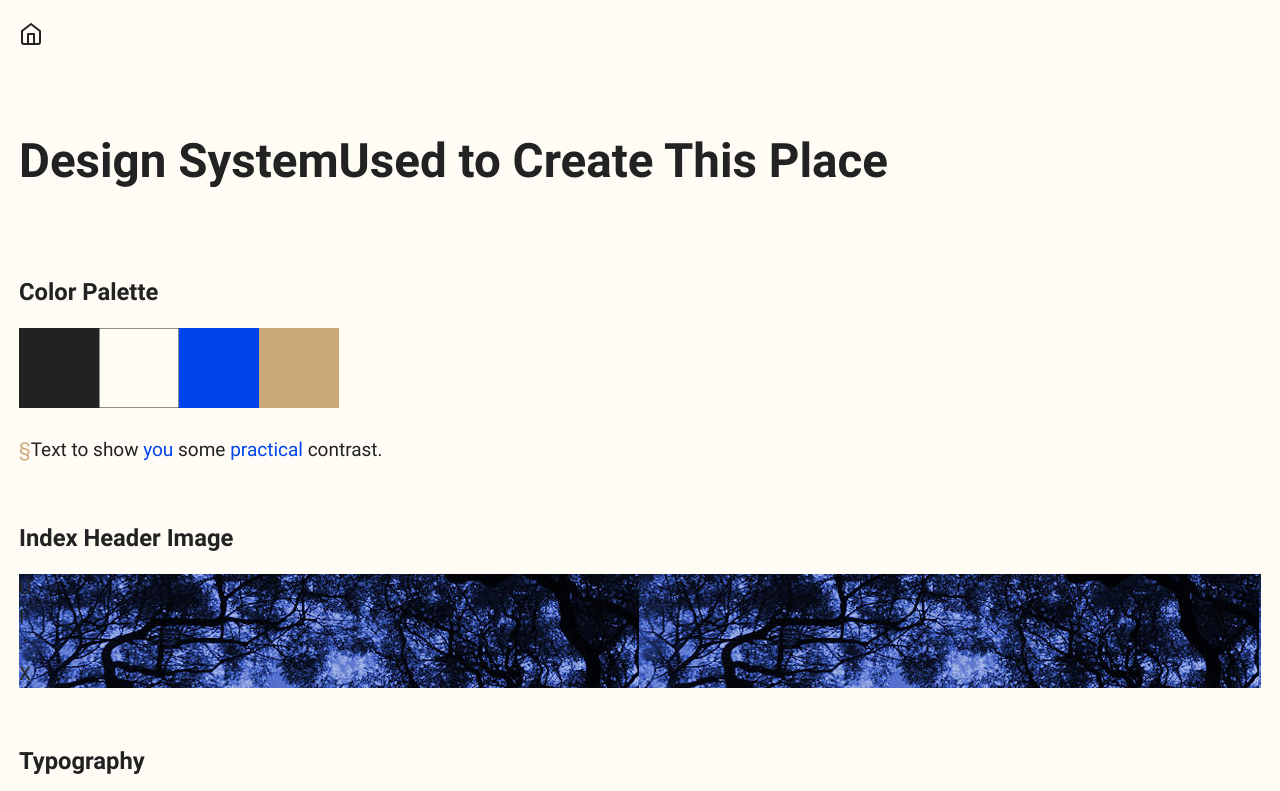
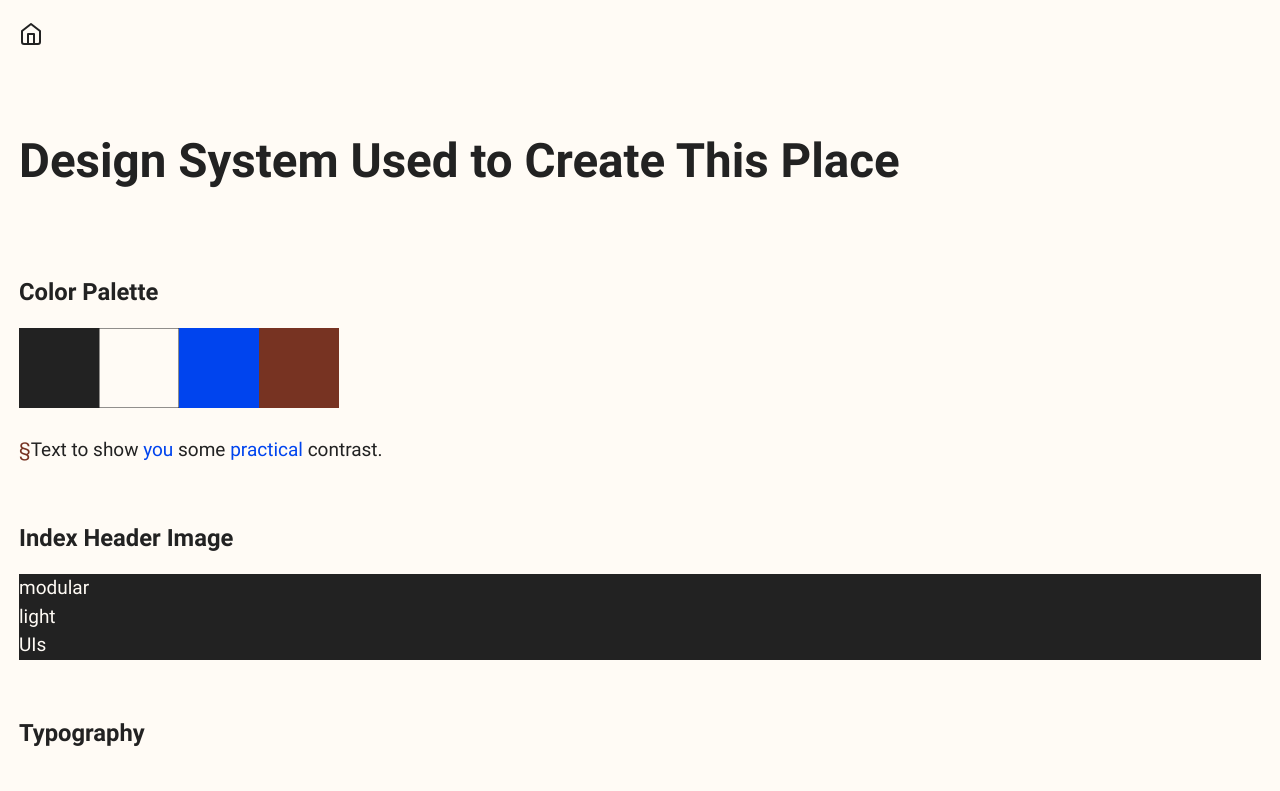
Before and after one commit to bart747/platforma, a Next.js app: page /designsystem in a window 1280 px wide. Shown: the top 791 px of the page. Built offline with nearby package versions, Linux system fonts and the light colour scheme.

Commit message:
minor redesign: buttons, colors, images...

```diff
--- a/components/headerImage.tsx
+++ b/components/headerImage.tsx
@@ -1,13 +1,13 @@
 function HeaderImage() {
   return (
     <header>
-      <div className="bg-image-trees bg-cover rounded-full w-64 h-64 mx-auto">
-        <div className="bg-blue-800 opacity-80 rounded-full w-64 h-64">
-          <div className="font-mono text-white text-center text-2xl
-                          m-0 py-24 leading-5">
-            <div className="">U</div><div className="">I</div>
-            <div className="">∴</div>
-            <div className="">X</div>
+      <div className="bg-cover bg-ink-black rounded-md w-64 h-64 mx-auto">
+        <div className="">
+          <div className="font-mono text-brand-ivory text-center text-xl
+                          m-0 py-24 leading-6">
+            <div className="">modular</div><div className=""></div>
+            <div className="">light</div>
+            <div className="">UIs</div>
           </div>
         </div>
       </div>
--- a/pages/designsystem.tsx
+++ b/pages/designsystem.tsx
@@ -46,12 +46,6 @@ let b = 8
 </code></pre>
 `
 
-  const snippetFormatted = snippet
-    .replace(/[{}();]/g, "<span style='color:#665'>$&</span>")
-    .replace(/return|const|let|=>/g, "<span style='color:#832'>$&</span>")
-    .replace(/(\/\/)[\s\S].*/g, "<span style='color:#665'>$&</span>")
-
-
   return (
     <div>
       <Head>
@@ -63,8 +57,7 @@ let b = 8
         <Navigation />
         <main className="max-w-xl mx-auto">
           <h1 className="text-center">
-            Design System
-            <span className="text-gray-600">
+            Design System <span className="text-gray-500">
               Used to Create This Place
             </span>
           </h1>
@@ -74,29 +67,29 @@ let b = 8
               Color Palette
             </h3>
             <div className="m-auto text-center">
-              <svg className="fill-ink-black inline-block m-1"
+              <svg className="fill-ink-black inline-block m-2"
                 width="80" height="80">
                 <rect width="80" height="80"/>
               </svg>
 
-              <svg className="fill-brand-ivory inline-block m-1"
+              <svg className="fill-brand-ivory inline-block m-2"
                 width="80" height="80">
                 <rect width="80" height="80"
                       stroke="currentColor" stroke-width="1"/>
               </svg>
 
-              <svg className="fill-brand-blue inline-block m-1"
+              <svg className="fill-brand-blue inline-block m-2"
                 width="80" height="80">
                 <rect width="80" height="80"/>
               </svg>
-              <svg className="fill-brand-sand inline-block m-1"
+              <svg className="fill-brand-maroon inline-block m-2"
                 width="80" height="80">
                 <rect width="80" height="80"/>
               </svg>
             </div>
             <br />
             <p className="text-center">
-              <span className="text-center text-brand-sand font-bold">§</span>
+              <span className="text-center text-brand-maroon font-bold">§</span>
               Text to show
               <span className="text-brand-blue"> you </span>
               some
--- a/styles/primer.css
+++ b/styles/primer.css
@@ -39,46 +39,50 @@
 
 :root {
   --ivory: #fffbf5;
-  --ink-black: #222;
+  --black: #222;
   --blue: #04e;
-  --sand: #ca7;
+  --maroon: #732;
   --gray: #999;
 }
 
 .text-brand-blue {
-  color: #04e;
+  color: var(--blue);
 }
 
 .fill-brand-blue {
-  fill: #04e;
+  fill: var(--blue);
 }
 
-.text-brand-sand {
-  color: #ca7;
+.text-brand-maroon {
+  color: var(--maroon);
 }
 
-.fill-brand-sand {
-  fill: #ca7;
+.fill-brand-maroon{
+  fill: var(--maroon);
 }
 
 .text-brand-ivory {
-  color: #fffbf5;
+  color: var(--ivory);
 }
 
 .fill-brand-ivory {;
-  fill: #fffbf5;
+  fill: var(--ivory);
 }
 
 .text-ink-black {
-  color: #222;
+  color: var(--black);
 }
 
 .fill-ink-black {
-  fill: #222;
+  fill: var(--black);
+}
+
+.bg-ink-black {
+  background-color: var(--black);
 }
 
 html {
-  color: var(--ink-black);
+  color: var(--black);
   font-family: "Roboto", sans-serif;
   font-size: 19px;
   line-height: 1.5;
@@ -158,12 +162,14 @@ a:hover {
 }
 
 button {
-  background-color: var(--sand);
   padding: 1rem 1rem;
-  border-radius: 4px;
+  border: 1px solid black;
+  border-radius: 0.375rem;
+  box-shadow: 0 2px 2px #999;
 }
 
-button:hover {
+button:hover,
+button:active {
   color: var(--blue);
 }
 
--- a/util/codeHighlight.ts
+++ b/util/codeHighlight.ts
@@ -1,9 +1,16 @@
 function highlightCode(snippet: string): string {
+
+  const dimColor: string = 'text-gray-500'
+  const highlightColor: string = 'text-brand-maroon'
+
   return(
     snippet
-      .replace(/[{}();]/g, "<span style='color:#665'>$&</span>")
-      .replace(/return|const|let|=>/g, "<span style='color:#832'>$&</span>")
-      .replace(/(\/\/)[\s\S].*/g, "<span style='color:#665'>$&</span>")
+      .replace(/[{}();]/g,
+               `<span class='${dimColor}'}>$&</span>`)
+      .replace(/return|const|let|=>/g,
+               `<span class='${highlightColor}'>$&</span>`)
+      .replace(/(\/\/)[\s\S].*/g,
+               `<span class='${dimColor}'>$&</span>`)
   )
 }
 
```
